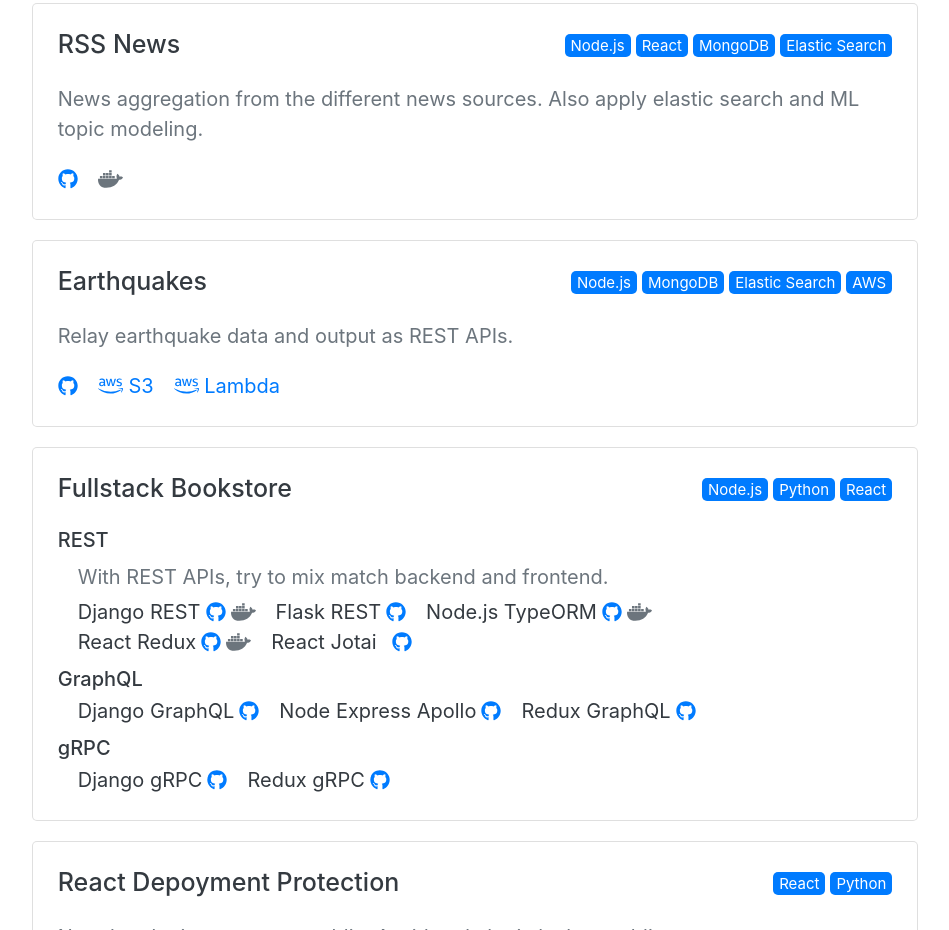
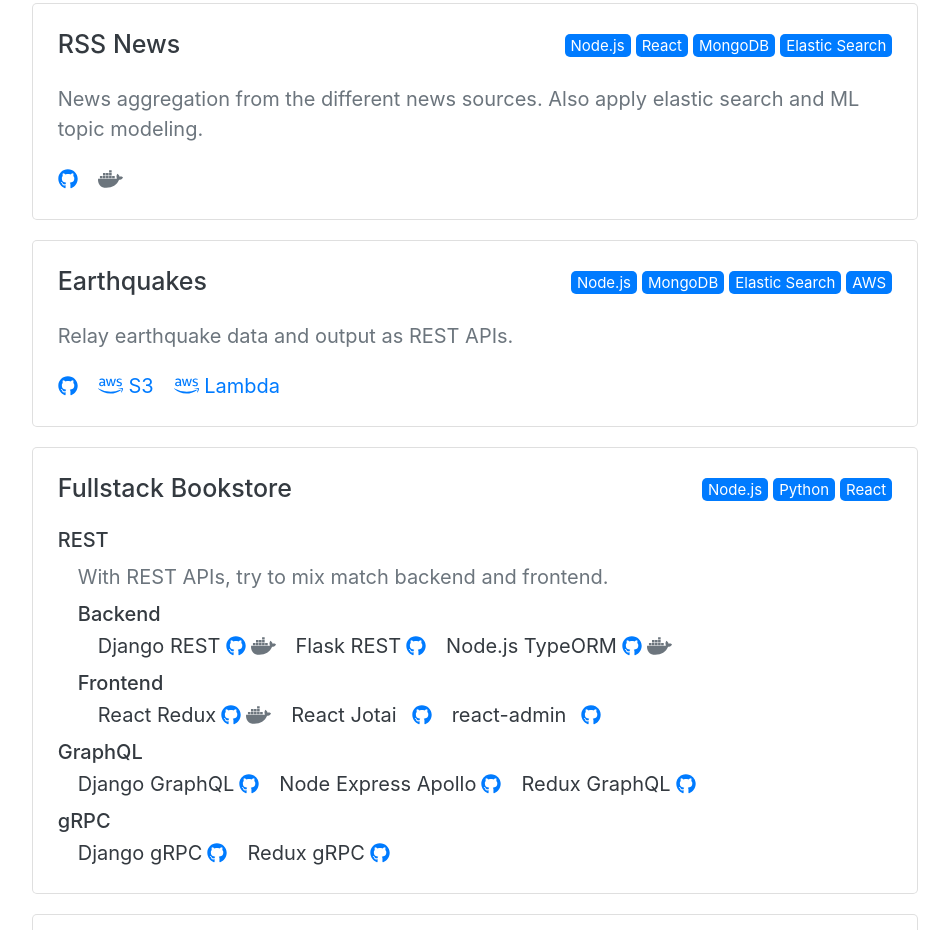
Before and after one commit to ccapeng/home, a Gatsby site: page /portfolio in a window 1280 px wide. Shown: the part 241-1171 px from the top of the page, without its empty margins (165-1114 px from the left). Built offline with nearby package versions, Linux system fonts and the light colour scheme; Gatsby itself is replaced by a stand-in of ours.

Commit message:
react-admin

```diff
--- a/src/pages/portfolio.js
+++ b/src/pages/portfolio.js
@@ -124,6 +124,8 @@
                 With REST APIs, try to mix match backend and frontend.
               </div>
             </div>
+            <div class="pl-3">
+              <h3 class="h6 text-dark mt-2 mb-1">Backend</h3>
               <ul class="pl-3">
                 <li class="d-inline mr-3">
                   <span class="text-dark mr-1">Django REST</span>
@@ -158,6 +160,9 @@
                     <FontAwesomeIcon icon={faDocker} size="1x" />
                   </span>
                 </li>
+              </ul>
+              <h3 class="h6 text-dark mt-2 mb-1">Frontend</h3>
+              <ul class="pl-3">
                 <li class="d-inline mr-3 text-nowrap">
                   <span class="text-dark mr-1">React Redux</span>
                   <a href="https://github.com/ccapeng/bookstore-hook-redux"
@@ -180,7 +185,18 @@
                       <FontAwesomeIcon icon={faGithub} size="1x"/>
                   </a>
                 </li>
+                <li class="d-inline mr-3 text-nowrap">
+                  <span class="text-dark mr-1">react-admin</span>
+                  <a href="https://github.com/ccapeng/bookstore-react-admin"
+                    target="_blank"
+                    title="Github"
+                    class="ml-2"
+                    rel="noreferrer">
+                      <FontAwesomeIcon icon={faGithub} size="1x"/>
+                  </a>
+                </li>
               </ul>
+            </div>
             <h2 class="h6 text-dark mt-2 mb-1">
               GraphQL
             </h2>
```
Lines whose indentation alone changed are shown as unchanged.
